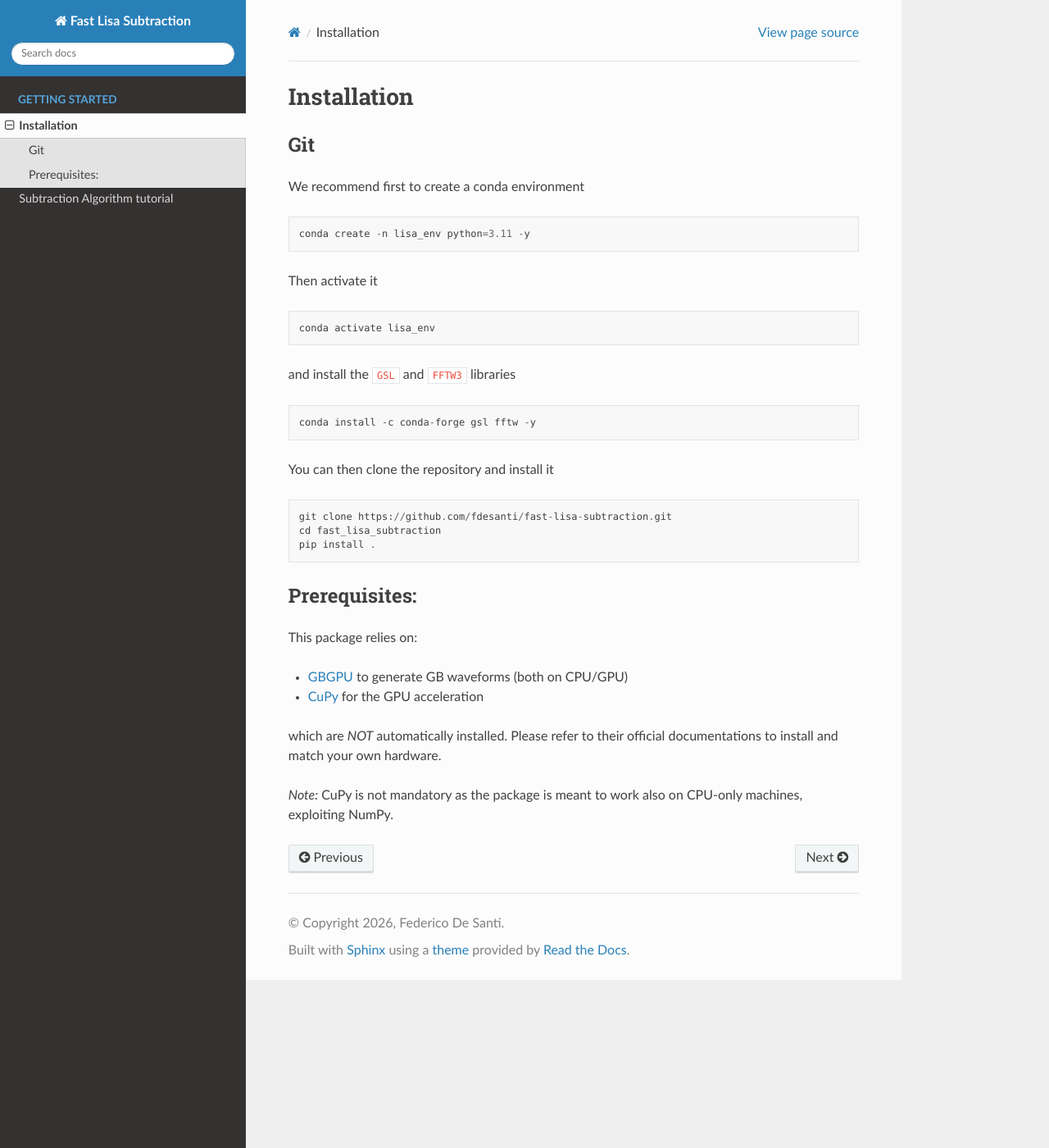
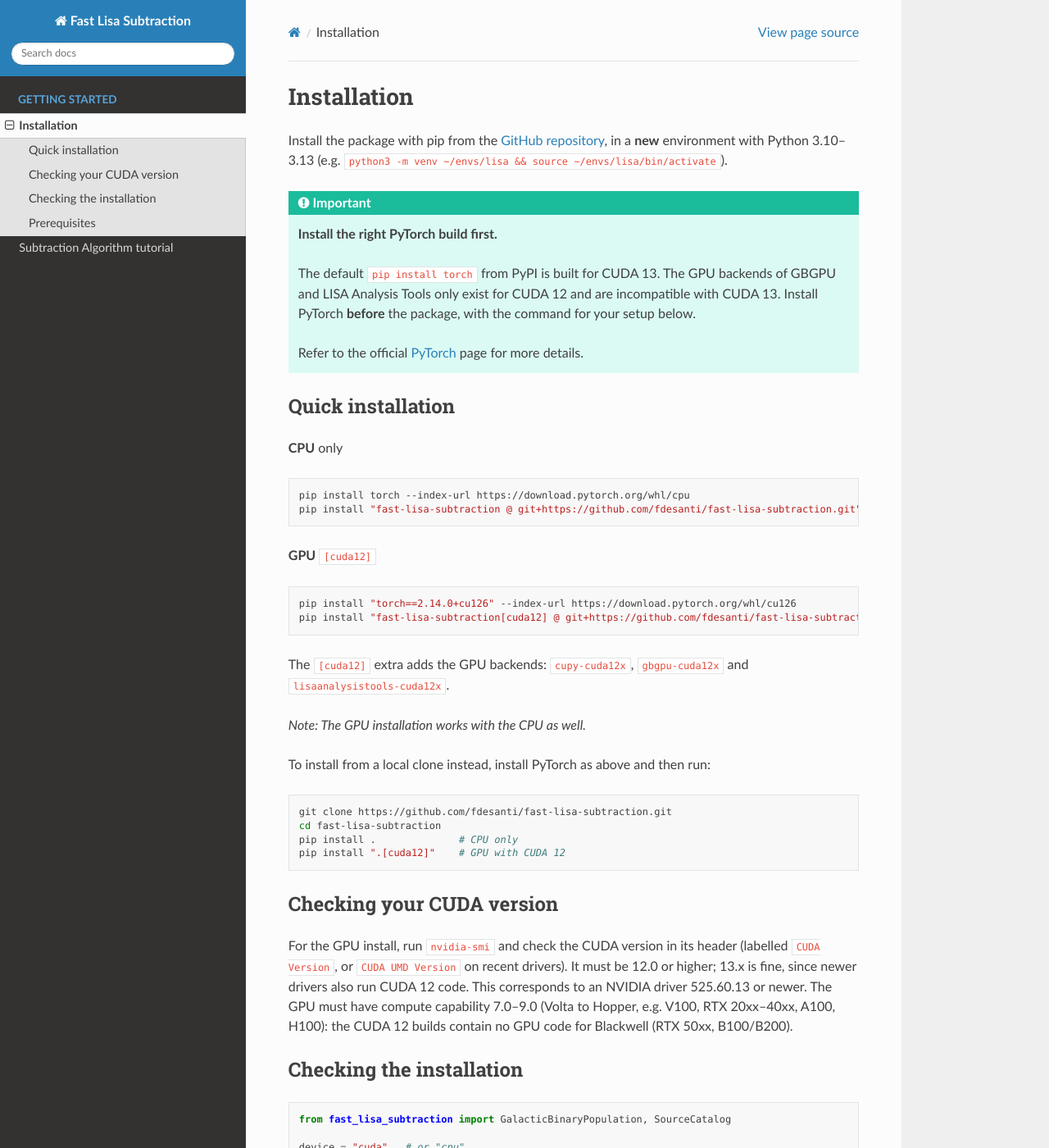
Before and after one commit to fdesanti/fast-lisa-subtraction, a Sphinx documentation site: the page built from docs/source/indexes/installation.md, in a window 1280 px wide and 1400 px high. Shown: the whole window at 82% size. Built offline with Sphinx 7.4.7 and the Read the Docs theme 3.1.0, drawn with Linux system fonts in a browser that asks for light colours; pages that are not in the unit, such as notebooks, are missing from menus; some of the changed text lies outside the part shown.

Commit message:
updated docs

````diff
--- a/docs/source/indexes/installation.md
+++ b/docs/source/indexes/installation.md
@@ -1,40 +1,89 @@
 # Installation
 
-## Git
+Install the package with pip from the [GitHub repository](https://github.com/fdesanti/fast-lisa-subtraction),
+in a **new** environment with Python 3.10–3.13
+(e.g. `python3 -m venv ~/envs/lisa && source ~/envs/lisa/bin/activate`).
 
-We recommend first to create a conda environment
+```{important}
+**Install the right PyTorch build first.**
 
-```
-conda create -n lisa_env python=3.11 -y
+The default `pip install torch` from PyPI is built for CUDA 13. The GPU backends of GBGPU and
+LISA Analysis Tools only exist for CUDA 12 and are incompatible with CUDA 13. Install PyTorch
+**before** the package, with the command for your setup below.
+
+Refer to the official [PyTorch](https://pytorch.org/get-started/locally/) page for more details.
 ```
 
-Then activate it
+## Quick installation
 
-```
-conda activate lisa_env
+**CPU** only
+
+```bash
+pip install torch --index-url https://download.pytorch.org/whl/cpu
+pip install "fast-lisa-subtraction @ git+https://github.com/fdesanti/fast-lisa-subtraction.git"
 ```
 
-and install the `GSL` and `FFTW3` libraries
+**GPU** `[cuda12]`
 
-```
-conda install -c conda-forge gsl fftw -y
+```bash
+pip install "torch==2.14.0+cu126" --index-url https://download.pytorch.org/whl/cu126
+pip install "fast-lisa-subtraction[cuda12] @ git+https://github.com/fdesanti/fast-lisa-subtraction.git"
 ```
 
-You can then clone the repository and install it
+The `[cuda12]` extra adds the GPU backends: `cupy-cuda12x`, `gbgpu-cuda12x` and
+`lisaanalysistools-cuda12x`.
 
-```
+*Note: The GPU installation works with the CPU as well.*
+
+To install from a local clone instead, install PyTorch as above and then run:
+
+```bash
 git clone https://github.com/fdesanti/fast-lisa-subtraction.git
-cd fast_lisa_subtraction
-pip install .
+cd fast-lisa-subtraction
+pip install .              # CPU only
+pip install ".[cuda12]"    # GPU with CUDA 12
 ```
 
+## Checking your CUDA version
 
-## Prerequisites:
-This package relies on:
+For the GPU install, run `nvidia-smi` and check the CUDA version in its header (labelled
+`CUDA Version`, or `CUDA UMD Version` on recent drivers). It must be 12.0 or higher; 13.x is fine,
+since newer drivers also run CUDA 12 code. This corresponds to an NVIDIA driver 525.60.13 or newer.
+The GPU must have compute capability 7.0–9.0 (Volta to Hopper, e.g. V100, RTX 20xx–40xx, A100,
+H100): the CUDA 12 builds contain no GPU code for Blackwell (RTX 50xx, B100/B200).
 
-- [GBGPU](https://github.com/mikekatz04/GBGPU) to generate GB waveforms (both on CPU/GPU)
-- [CuPy](https://cupy.dev/) for the GPU acceleration
+## Checking the installation
 
-which are *NOT* automatically installed. Please refer to their official documentations to install and match your own hardware.
+```python
+from fast_lisa_subtraction import GalacticBinaryPopulation, SourceCatalog
 
-*Note:* CuPy is not mandatory as the package is meant to work also on CPU-only machines, exploiting NumPy.
+device = "cuda"   # or "cpu"
+df  = GalacticBinaryPopulation(device=device).sample(10).dataframe()
+cat = SourceCatalog(catalog_df=df, use_gpu=(device == "cuda"))
+print(cat.GB.backend.name, cat.GB.orbits.backend.name)
+```
+
+This prints `gbgpu_cuda12x lisatools_cuda12x` with the GPU install and `gbgpu_cpu lisatools_cpu` on
+the CPU. If a GPU install prints `gbgpu_cpu`, the GPU backend could not be loaded: the `[WARNING]`
+printed just before says why.
+
+## Prerequisites
+
+- Linux x86_64.
+- A C/C++ compiler and the GSL and FFTW3 libraries: the `lisa-data-challenge` dependency is compiled
+  from source during the install. For example `sudo dnf install gcc-c++ gsl-devel fftw-devel`,
+  `sudo apt install g++ libgsl-dev libfftw3-dev`, or `conda install -c conda-forge gsl fftw` in a
+  conda environment.
+- For the GPU install, an NVIDIA GPU and driver as described above. The CUDA toolkit is **not**
+  needed: the CUDA 12 libraries come as pip wheels with PyTorch.
+
+The other dependencies, including [GBGPU](https://github.com/mikekatz04/GBGPU),
+[LISA Analysis Tools](https://github.com/mikekatz04/LISAanalysistools) and, with `[cuda12]`,
+[CuPy](https://cupy.dev/), are installed automatically.
+
+*Notes:*
+- `lisaanalysistools` 1.2.8 crashes with `Illegal instruction` on CPUs without AVX-512 (e.g. Intel
+  Core 12th–14th generation), so it is excluded from the requirements.
+- To reproduce the tested versions exactly, add
+  `"gbgpu-cuda12x==1.2.4" "lisaanalysistools-cuda12x==1.2.7" "gpubackendtools==0.1.1"` to the
+  `pip install` of the package.
````
Also changed, not shown: README.md (+3 -1 lines), 1 other file.
